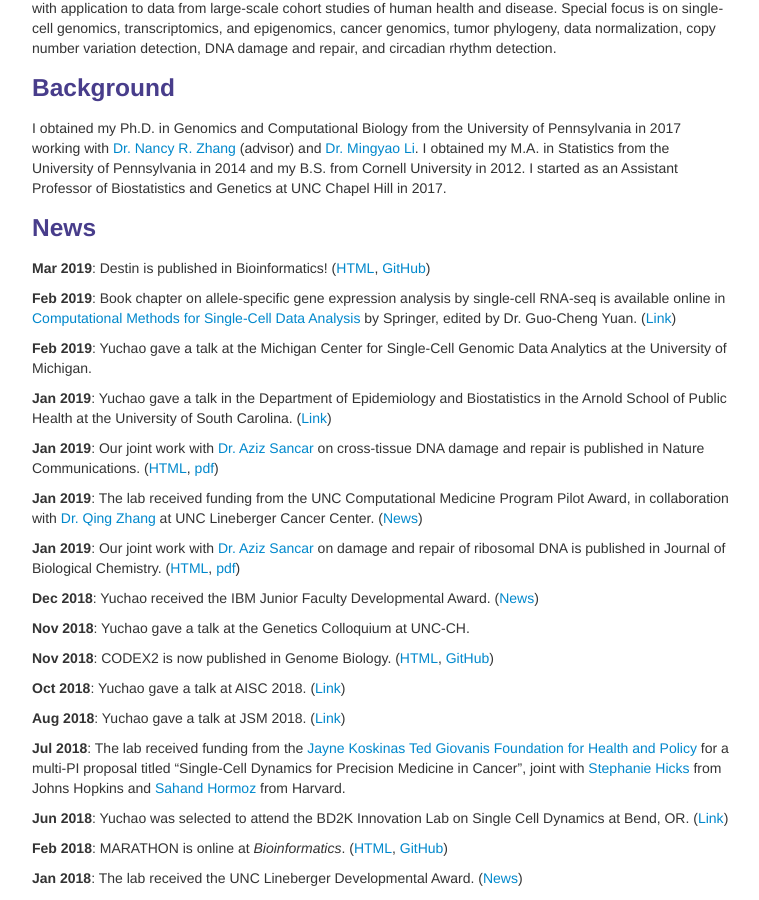
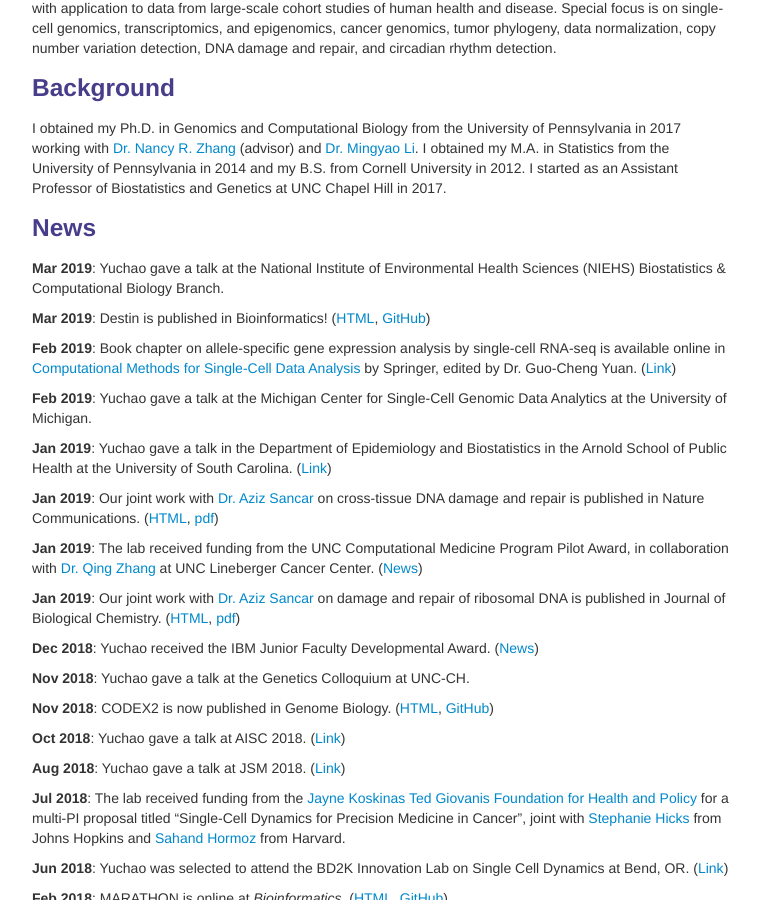
Before and after one commit to yuchaojiang/yuchaojiang.github.io, a Jekyll site: the page built from index.md, in a window 1280 px wide and 900 px high, scrolled down 474 px. Shown: the whole window, without its empty margins (258-1017 px from the left). Built offline with Jekyll 4.4.1, drawn with Linux system fonts in a browser that asks for light colours.

Commit message:
Update index.md

```diff
--- a/index.md
+++ b/index.md
@@ -33,6 +33,8 @@ The Jiang Lab’s primary research interests lie in statistical modeling, method
 I obtained my Ph.D. in Genomics and Computational Biology from the University of Pennsylvania in 2017 working with [Dr. Nancy R. Zhang](https://statistics.wharton.upenn.edu/profile/nzh/) (advisor) and [Dr. Mingyao Li](http://www.med.upenn.edu/apps/faculty/index.php/g275/p8122973). I obtained my M.A. in Statistics from the University of Pennsylvania in 2014 and my B.S. from Cornell University in 2012. I started as an Assistant Professor of Biostatistics and Genetics at UNC Chapel Hill in 2017.
 
 ### News
+**Mar 2019**: Yuchao gave a talk at the National Institute of Environmental Health Sciences (NIEHS) Biostatistics & Computational Biology Branch.
+
 **Mar 2019**: Destin is published in Bioinformatics! ([HTML](https://academic.oup.com/bioinformatics/advance-article/doi/10.1093/bioinformatics/btz141/5367832), [GitHub](https://github.com/urrutiag/destin/))
 
 **Feb 2019**: Book chapter on allele-specific gene expression analysis by single-cell RNA-seq is available online in [Computational Methods for Single-Cell Data Analysis](https://www.springer.com/us/book/9781493990566) by Springer, edited by Dr. Guo-Cheng Yuan. ([Link](https://link.springer.com/protocol/10.1007%2F978-1-4939-9057-3_11))
```
